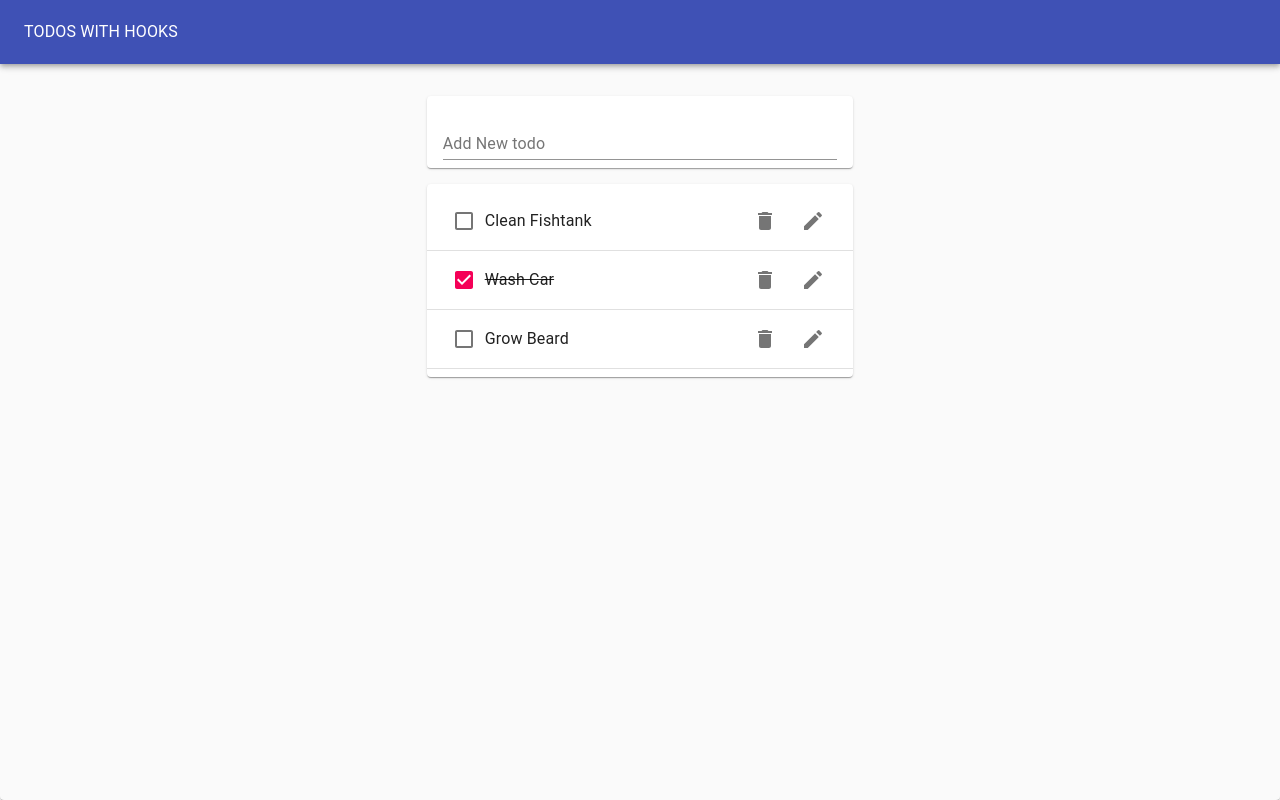
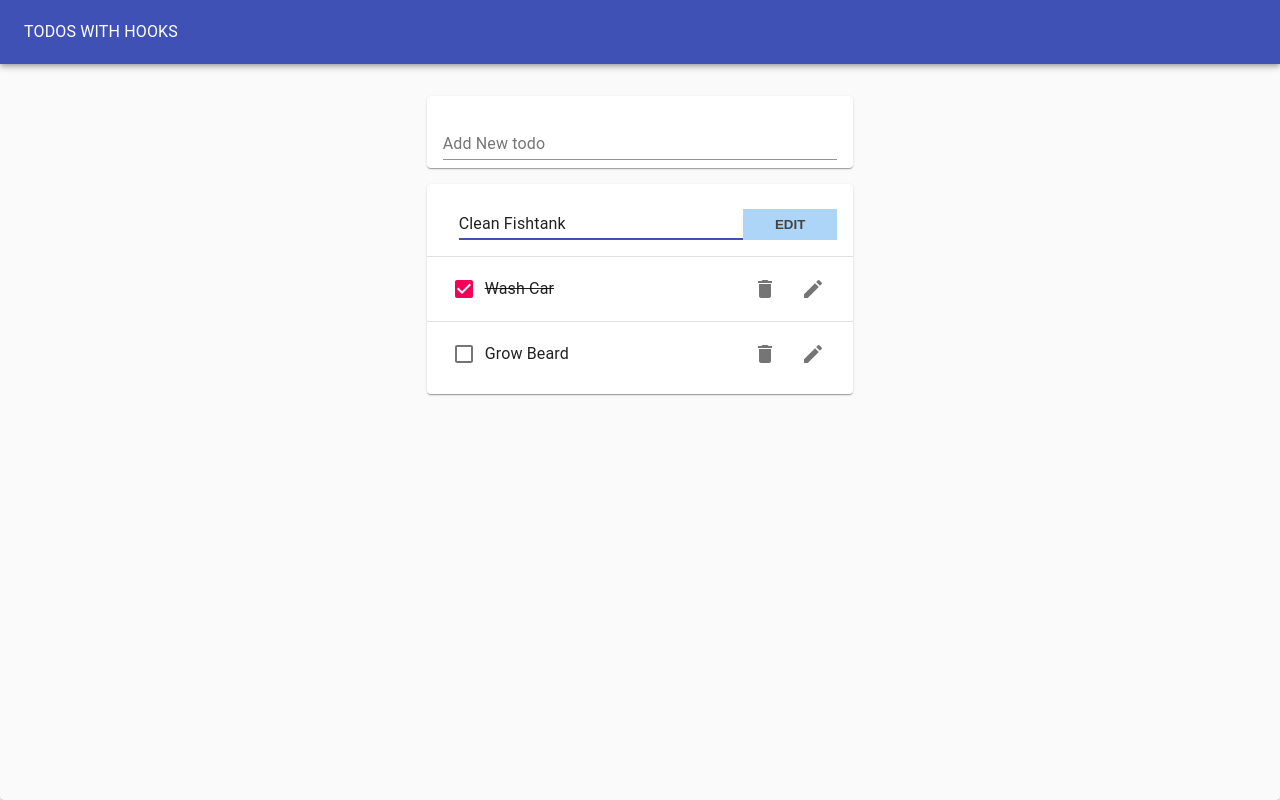
Before and after one commit to do-Va/TodoApp_ReactHookProject, a React (Create React App) app: page / in a window 1280 px wide. Both pictures are taken after a click on the button 813 px from the left and 221 px from the top of the page. Built offline with nearby package versions, Linux system fonts and the light colour scheme.

Commit message:
Add Some Style

```diff
--- /dev/null
+++ b/src/components/EditTodoForm.js
@@ -0,0 +1,56 @@
+import React from 'react';
+import useInputState from '../hooks/useInputState';
+
+import { Paper, TextField } from '@material-ui/core';
+import { ToggleOnTwoTone } from '@material-ui/icons';
+
+function EditTodoForm({ id, task, editTodo, toggleEditForm }) {
+  const [value, handleChange, reset] = useInputState(task);
+
+  const handleSubmit = evt => {
+    evt.preventDefault();
+    editTodo(id, value);
+    toggleEditForm();
+    reset();
+  };
+
+  const formStyle = {
+    marginLeft: '1rem',
+    width: '100%',
+    display: 'flex',
+    justifyContent: 'space-between',
+    alignItems: 'center',
+  };
+
+  const buttonStyle = {
+    padding: '.5rem 2rem',
+    border: 'none',
+    background: '#ADD5F7',
+    color: '#444',
+    textTransform: 'uppercase',
+    fontWeight: '700',
+    // hover background: #7FB2F0;
+  };
+
+  const inputStyle = {
+    width: '82%',
+    marginBottom: '1rem',
+  };
+
+  return (
+    <form onSubmit={handleSubmit} style={formStyle}>
+      <TextField
+        margin="normal"
+        value={value}
+        onChange={handleChange}
+        style={inputStyle}
+        autoFocus
+      />
+      <button type="submit" style={buttonStyle}>
+        Edit
+      </button>
+    </form>
+  );
+}
+
+export default EditTodoForm;
--- a/src/components/Todo.js
+++ b/src/components/Todo.js
@@ -1,4 +1,6 @@
 import React from 'react';
+import useToggleState from '../hooks/useToggleState';
+import EditTodoForm from './EditTodoForm';
 
 /* Material-ui */
 import {
@@ -10,7 +12,9 @@ import {
 } from '@material-ui/core';
 import { Delete, Edit } from '@material-ui/icons';
 
-function Todo({ id, task, completed, removeTodo, toggleTodo }) {
+function Todo({ id, task, completed, editTodo, removeTodo, toggleTodo }) {
+  const [isEditing, toggle] = useToggleState(false);
+
   const handleDelete = () => {
     removeTodo(id);
   };
@@ -20,7 +24,16 @@ function Todo({ id, task, completed, removeTodo, toggleTodo }) {
   };
 
   return (
-    <ListItem>
+    <ListItem style={{ height: '64px' }}>
+      {isEditing ? (
+        <EditTodoForm
+          editTodo={editTodo}
+          id={id}
+          task={task}
+          toggleEditForm={toggle}
+        />
+      ) : (
+        <React.Fragment>
           <Checkbox tabIndex={-1} checked={completed} onClick={handleClick} />
           <ListItemText
             style={{
@@ -33,10 +46,12 @@ function Todo({ id, task, completed, removeTodo, toggleTodo }) {
             <IconButton arial-label="Delete" onClick={handleDelete}>
               <Delete />
             </IconButton>
-        <IconButton arial-label="Edit">
+            <IconButton arial-label="Edit" onClick={toggle}>
               <Edit />
             </IconButton>
           </ListItemSecondaryAction>
+        </React.Fragment>
+      )}
     </ListItem>
   );
 }
--- a/src/components/TodoApp.js
+++ b/src/components/TodoApp.js
@@ -34,6 +34,13 @@ function TodoApp() {
     setTodos(newTodos);
   };
 
+  const editTodo = (todoId, newTask) => {
+    const newTodos = todos.map(todo =>
+      todo.id === todoId ? { ...todo, task: newTask } : todo
+    );
+    setTodos(newTodos);
+  };
+
   return (
     <Paper
       style={{
@@ -53,6 +60,7 @@ function TodoApp() {
           <TodoForm addTodo={addTodo} />
           <TodoList
             todos={todos}
+            editTodo={editTodo}
             removeTodo={removeTodo}
             toggleTodo={toggleTodo}
           />
--- a/src/components/TodoList.js
+++ b/src/components/TodoList.js
@@ -4,14 +4,19 @@ import Todo from './Todo';
 /* Material-ui */
 import { Divider, Paper, List } from '@material-ui/core';
 
-function TodoList({ todos, removeTodo, toggleTodo }) {
+function TodoList({ todos, editTodo, removeTodo, toggleTodo }) {
   return (
     <Paper>
       <List>
-        {todos.map(todo => (
+        {todos.map((todo, i) => (
           <React.Fragment key={todo.id}>
-            <Todo {...todo} removeTodo={removeTodo} toggleTodo={toggleTodo} />
-            <Divider />
+            <Todo
+              {...todo}
+              removeTodo={removeTodo}
+              toggleTodo={toggleTodo}
+              editTodo={editTodo}
+            />
+            {i < todos.length - 1 && <Divider />}
           </React.Fragment>
         ))}
       </List>
--- /dev/null
+++ b/src/hooks/useToggleState.js
@@ -0,0 +1,15 @@
+import { useState } from 'react';
+
+function useToggleState(initialVal = false) {
+  // call useState, 'reserve piece of state'
+  const [state, setState] = useState(initialVal);
+
+  const toggle = () => {
+    setState(!state);
+  };
+
+  //return piece of state AND a function to toggle it
+  return [state, toggle];
+}
+
+export default useToggleState;
```
Also changed, not shown: 1 other file (tests, documents, lock files or other folders). Lines whose indentation alone changed are shown as unchanged.
